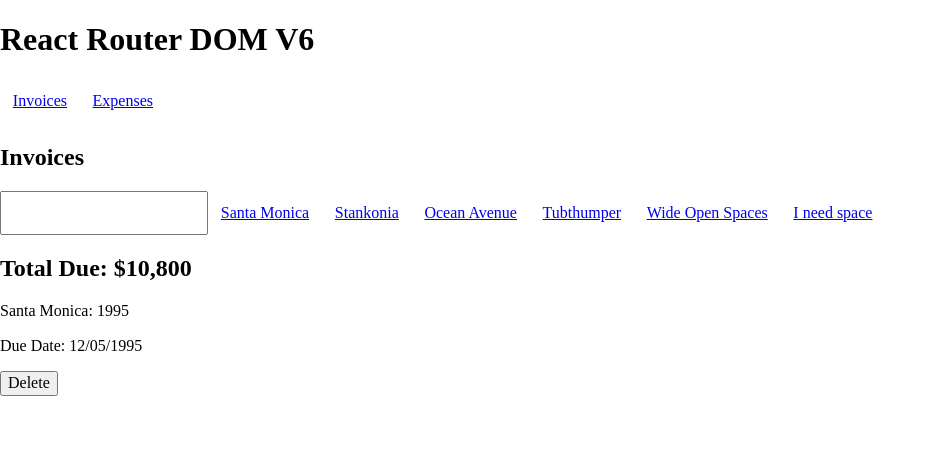
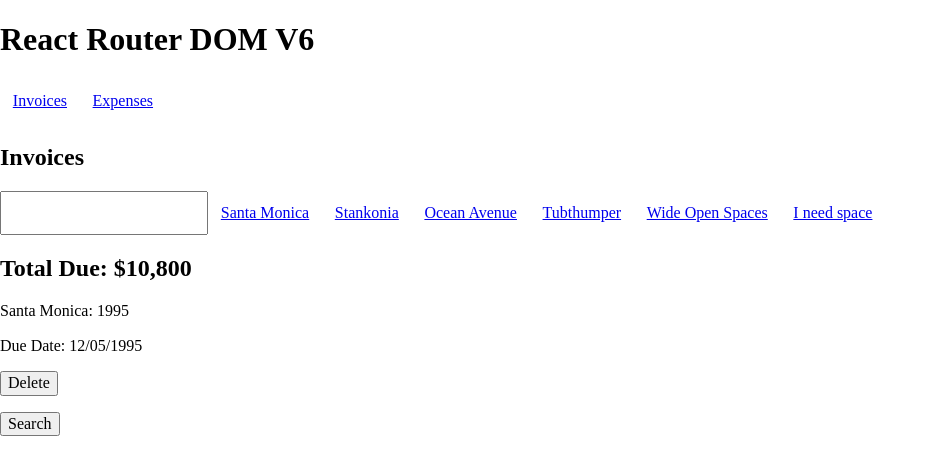
Before and after one commit to mmrosatab/Learn-More-About-React-Router-Dom-V6, a React (Create React App) app in the folder react-router-dom-v6/: page /invoices/1995 in a window 1280 px wide. Shown: the top 474 px of the page, without its empty margins (0-936 px from the left). Built offline with nearby package versions, Linux system fonts and the light colour scheme.

Commit message:
Refactor: Code improviment invoices.js

```diff
--- a/react-router-dom-v6/src/App.js
+++ b/react-router-dom-v6/src/App.js
@@ -6,7 +6,7 @@ import "./globalStyle.css";
 function App() {
   return (
     <div>
-      <header>
+      <section>
         <h1>React Router DOM V6</h1>
         <nav className="navs-style">
           <Link className="links-style" to="/invoices">
@@ -18,7 +18,7 @@ function App() {
           </Link>
         </nav>
         <Outlet />
-      </header>
+      </section>
     </div>
   );
 }
--- a/react-router-dom-v6/src/routes/invoice.js
+++ b/react-router-dom-v6/src/routes/invoice.js
@@ -6,7 +6,7 @@ export default function Invoice() {
   let params = useParams();
   let invoice = getInvoice(parseInt(params.invoiceId, 10));
   return (
-    <main>
+    <section>
       <h2>Total Due: {invoice.amount}</h2>
       <p>
         {invoice.name}: {invoice.number}
@@ -22,6 +22,6 @@ export default function Invoice() {
           Delete
         </button>
       </p>
-    </main>
+    </section>
   );
 }
--- a/react-router-dom-v6/src/routes/invoices.js
+++ b/react-router-dom-v6/src/routes/invoices.js
@@ -1,26 +1,38 @@
 import { NavLink, Outlet, useSearchParams } from "react-router-dom";
 import "../globalStyle.css";
 import { getInvoices } from "../data";
+import { useState } from "react";
 
 export default function Invoices() {
   let invoices = getInvoices();
   let [searchParams, setSearchParams] = useSearchParams();
+  let [inputValue, setInputValue] = useState("");
+
+  function handleClick() {
+    if (inputValue) {
+      setSearchParams({ filter: inputValue });
+    } else {
+      setSearchParams({});
+    }
+  }
+
+  function handleChange(event) {
+    let value = event.target.value;
+    if (value) {
+      setInputValue(value);
+    } else {
+      setSearchParams({});
+    }
+  }
 
   return (
     <>
-      <header>
+      <section>
         <h2>Invoices</h2>
         <nav className="navs-style">
           <input
-            value={searchParams.get("filter") || ""}
-            onChange={(event) => {
-              let filter = event.target.value;
-              if (filter) {
-                setSearchParams({ filter });
-              } else {
-                setSearchParams({});
-              }
-            }}
+            value={inputValue || ""}
+            onChange={(event) => handleChange(event)}
           />
           {invoices
             .filter((invoice) => {
@@ -40,7 +52,8 @@ export default function Invoices() {
             ))}
         </nav>
         <Outlet />
-      </header>
+      </section>
+      <button onClick={() => handleClick()}>Search</button>
     </>
   );
 }
```
